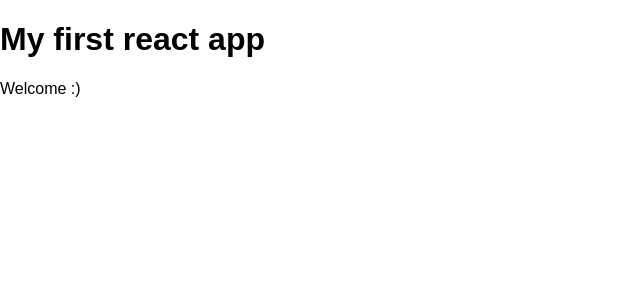
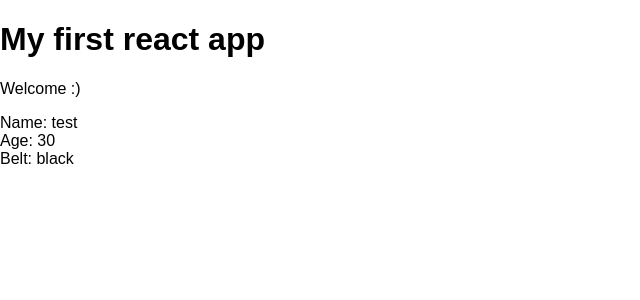
Before and after one commit to purab/react-redux-tutorials, a React (Create React App) app in the folder myapp/: page / in a window 1280 px wide. Shown: the top 300 px of the page, without its empty margins (0-640 px from the left). Built offline with nearby package versions, Linux system fonts and the light colour scheme.

Commit message:
new component ninjas

```diff
--- a/myapp/src/App.js
+++ b/myapp/src/App.js
@@ -1,3 +1,4 @@
+import Ninjas from "./Ninjas";
 
 
 
@@ -6,7 +7,7 @@
     <div className="App">
       <h1>My first react app</h1>
       <p>Welcome :)</p>
-
+      <Ninjas />
     </div>
   );
 }
--- /dev/null
+++ b/myapp/src/Ninjas.js
@@ -0,0 +1,16 @@
+import React, { Component } from 'react';
+
+class Ninjas extends Component {
+    render() {
+        return(
+            <div className="ninja">
+                <div>Name: test</div>
+                <div>Age: 30</div>
+                <div>Belt: black</div>
+            </div>
+        )
+    }
+
+}
+
+export default Ninjas;
```
